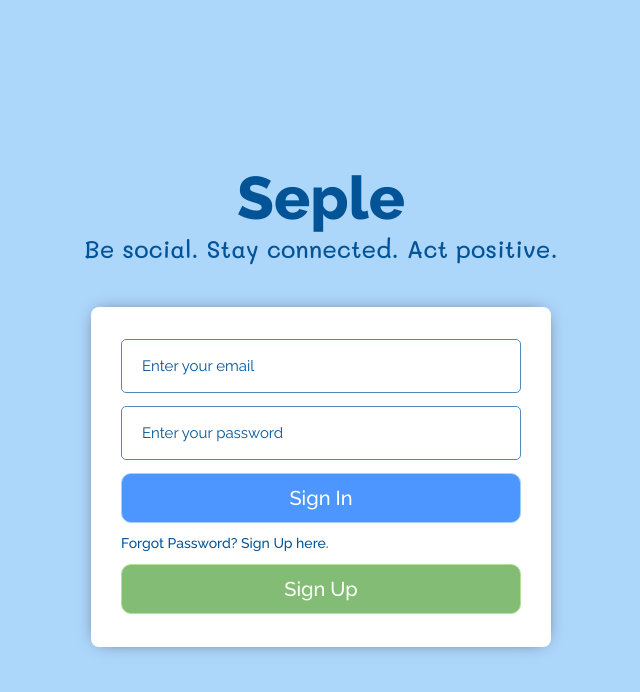
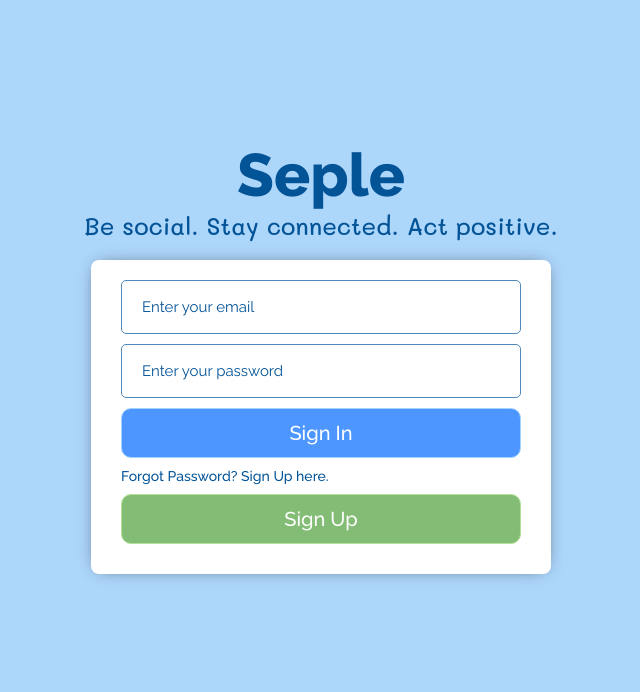
Before and after one commit to Arnazarov/seple, a React (Create React App) app in the folder frontend/: page /login in a window 1280 px wide. Shown: the top 692 px of the page, without its empty margins (319-959 px from the left). Built offline with nearby package versions, Linux system fonts and the light colour scheme; a web font is replaced by a local one.

Commit message:
added message component

```diff
--- a/frontend/package.json
+++ b/frontend/package.json
@@ -4,12 +4,14 @@
   "version": "0.1.0",
   "private": true,
   "dependencies": {
+    "@emotion/react": "^11.9.0",
+    "@emotion/styled": "^11.8.1",
     "@fortawesome/fontawesome-svg-core": "^6.1.1",
     "@fortawesome/free-brands-svg-icons": "^6.1.1",
     "@fortawesome/free-regular-svg-icons": "^6.1.1",
     "@fortawesome/free-solid-svg-icons": "^6.1.1",
     "@fortawesome/react-fontawesome": "^0.1.18",
-    "@mui/material": "^5.8.1",
+    "@mui/material": "^5.8.2",
     "@testing-library/jest-dom": "^5.16.4",
     "@testing-library/react": "^13.2.0",
     "@testing-library/user-event": "^13.5.0",
--- a/frontend/src/App.jsx
+++ b/frontend/src/App.jsx
@@ -2,14 +2,26 @@ import Home from './screens/Home/Home';
 import Login from './screens/Login/Login';
 import SignUp from './screens/SignUp/SignUp';
 import User from './screens/User/User';
-import { Route, Routes } from 'react-router-dom';
+import { Route, Routes, Navigate } from 'react-router-dom';
+import { useContext } from 'react';
+import { AuthContext } from './context/AuthContext';
 
 function App() {
+  const { user } = useContext(AuthContext);
+
   return (
     <Routes>
-      <Route path="/" element={<Home />} exact />
-      <Route path="/login" element={<Login />} exact />
-      <Route path="/signup" element={<SignUp />} exact />
+      <Route path="/" element={user ? <Home /> : <SignUp />} exact />
+      <Route
+        path="/login"
+        element={user ? <Navigate to="/" /> : <Login />}
+        exact
+      />
+      <Route
+        path="/signup"
+        element={user ? <Navigate to="/" /> : <SignUp />}
+        exact
+      />
       <Route path="/profile/:name" element={<User />} exact />
     </Routes>
   );
--- /dev/null
+++ b/frontend/src/components/Message/Message.jsx
@@ -0,0 +1,7 @@
+import { Alert } from '@mui/material';
+
+const Message = ({ msg, severity }) => {
+  return <Alert severity={severity}>{msg}</Alert>;
+};
+
+export default Message;
--- a/frontend/src/screens/Login/Login.jsx
+++ b/frontend/src/screens/Login/Login.jsx
@@ -1,6 +1,8 @@
 import styles from './Login.module.scss';
 import { useContext, useRef } from 'react';
 import { AuthContext } from '../../context/AuthContext';
+import CircularProgress from '@mui/material/CircularProgress';
+import Message from '../../components/Message/Message';
 import {
   loginError,
   loginRequest,
@@ -34,8 +36,6 @@ const Login = () => {
     };
 
     authUser(userInfo, dispatch);
-
-    console.log(user);
   };
 
   return (
@@ -63,9 +63,22 @@ const Login = () => {
               type="password"
               placeholder="Enter your password"
             />
-            <button className={styles.btnLog}>Sign In</button>
+            <button className={styles.btnLog} type="submit" disabled={loading}>
+              {loading ? (
+                <CircularProgress color="inherit" size="25px" />
+              ) : (
+                'Sign In'
+              )}
+            </button>
+
             <span className={styles.msg}>Forgot Password? Sign Up here.</span>
             <button className={styles.btnReg}>Sign Up</button>
+            {error && (
+              <Message
+                msg={'Something went wrong! Try again.'}
+                severity={'error'}
+              />
+            )}
           </form>
         </div>
       </div>
--- a/frontend/src/screens/Login/Login.module.scss
+++ b/frontend/src/screens/Login/Login.module.scss
@@ -32,12 +32,12 @@
     }
 
     .right {
-      flex: 2;
+      flex: 3;
       @include flexCustom(column, flex-start, center);
 
       .login {
         @include flexCustom(column, space-evenly, stretch);
-        height: 300px;
+        height: auto;
         width: 400px;
         padding: 20px 30px;
         background-color: #fff;
@@ -54,6 +54,7 @@
           border: 0.7px solid #5189ba;
           font-size: 15px;
           padding-left: 20px;
+          margin-bottom: 10px;
 
           &:focus {
             outline: none;
@@ -72,10 +73,14 @@
           color: white;
           font-size: 20px;
           font-weight: 500;
+          margin-bottom: 10px;
           cursor: pointer;
           &:hover {
             background-color: #a2d2ff;
             color: #035397;
+          }
+          &:disabled {
+            cursor: not-allowed;
           }
         }
 
@@ -83,6 +88,7 @@
           font-size: 14px;
           font-weight: 500;
           color: #035397;
+          margin-bottom: 10px;
         }
 
         .btnReg {
@@ -94,6 +100,7 @@
           color: white;
           font-size: 20px;
           font-weight: 500;
+          margin-bottom: 10px;
           cursor: pointer;
           &:hover {
             background-color: #b4e197;
--- a/frontend/src/screens/SignUp/SignUp.module.scss
+++ b/frontend/src/screens/SignUp/SignUp.module.scss
@@ -14,6 +14,7 @@
 
     .left {
       flex: 1;
+      margin-bottom: 20px;
       @include flexCustom(column, center, center);
 
       .logo {
```
Also changed, not shown: 2 other files (tests, documents, lock files or other folders).
